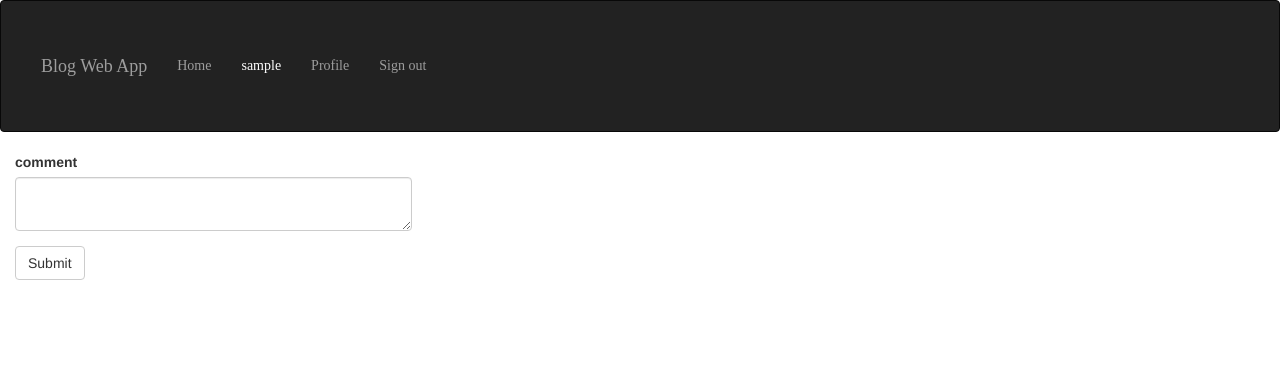
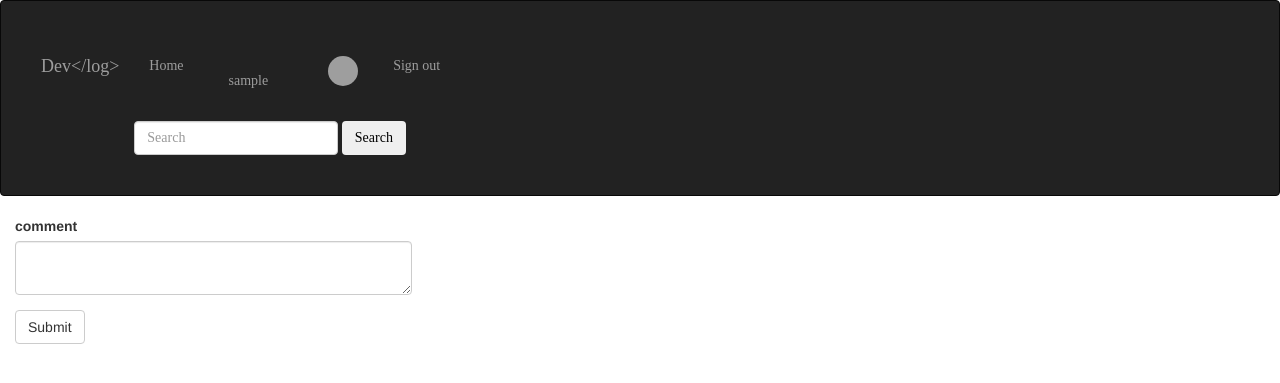
Before and after one commit to jameskomo/DevLog, a Flask app: page /comment/new/1 in a window 1280 px wide. Shown: the top 383 px of the page. Run offline with Flask 2, Linux system fonts and the light colour scheme; the visitor is signed in with stand-in values (Sample User, id 1); data comes from the database, SQL or seed files in the repository; data that the repository does not hold is empty; some libraries are stand-ins or nearby versions; some web fonts are replaced; grey boxes are pictures that could not be loaded.

Commit message:
Template inheritance implemented with base HTML inheriting from bootstrap and other templates inheriting from index template

```diff
--- a/app/main/forms.py
+++ b/app/main/forms.py
@@ -1,8 +1,10 @@
 from flask_wtf import FlaskForm
-from wtforms import StringField,TextAreaField,SubmitField
+from wtforms import StringField,TextAreaField,SubmitField, FileField
 from wtforms.validators import Required,Email
 from ..models import Subscribe
+
 class BlogForm(FlaskForm):
+    blog_pic_path = FileField ('Blog Image',validators=[Required()])
     blog = TextAreaField('blog',validators=[Required()])
     submit = SubmitField('Submit')
 
--- a/app/templates/base.html
+++ b/app/templates/base.html
@@ -6,9 +6,13 @@
     {% if title %}
     <title> {{ title }}</title>
     {% else %}
-    <title> Welcome to Komo Blog </title>
+    <title> Welcome to Dev</Log> Blog </title>
     {% endif %}
-
+    <!-- <link rel="stylesheet" href="https://stackpath.bootstrapcdn.com/bootstrap/4.3.1/css/bootstrap.min.css" integrity="sha384-ggOyR0iXCbMQv3Xipma34MD+dH/1fQ784/j6cY/iJTQUOhcWr7x9JvoRxT2MZw1T" crossorigin="anonymous"> -->
+    <link rel="stylesheet" href="https://use.fontawesome.com/releases/v5.8.1/css/all.css" integrity="sha384-50oBUHEmvpQ+1lW4y57PTFmhCaXp0ML5d60M1M7uH2+nqUivzIebhndOJK28anvf" crossorigin="anonymous">
+    <script src="https://code.jquery.com/jquery-3.3.1.slim.min.js" integrity="sha384-q8i/X+965DzO0rT7abK41JStQIAqVgRVzpbzo5smXKp4YfRvH+8abtTE1Pi6jizo" crossorigin="anonymous"></script>
+    <script src="https://cdnjs.cloudflare.com/ajax/libs/popper.js/1.14.7/umd/popper.min.js" integrity="sha384-UO2eT0CpHqdSJQ6hJty5KVphtPhzWj9WO1clHTMGa3JDZwrnQq4sF86dIHNDz0W1" crossorigin="anonymous"></script>
+    <script src="https://stackpath.bootstrapcdn.com/bootstrap/4.3.1/js/bootstrap.min.js" integrity="sha384-JjSmVgyd0p3pXB1rRibZUAYoIIy6OrQ6VrjIEaFf/nJGzIxFDsf4x0xIM+B07jRM" crossorigin="anonymous"></script>
 </head>
 
 <body>
@@ -26,6 +30,8 @@
     {{ moment.include_moment() }}
     {{ moment.lang('es') }}
     {% endblock %}
+
+    <script src="https://code.jquery.com/jquery-3.4.0.slim.js" integrity="sha256-milezx5lakrZu0OP9b2QWFy1ft/UEUK6NH1Jqz8hUhQ=" crossorigin="anonymous"></script>
 </body>
 
 </html>
--- a/app/templates/index.html
+++ b/app/templates/index.html
@@ -5,6 +5,7 @@
 <!-- <link rel="stylesheet" href="{{url_for('static',filename='index.css')}}"> -->
 <link href="https://fonts.googleapis.com/css?family=Laila" rel="stylesheet">
 <link rel="stylesheet" href="https://use.fontawesome.com/releases/v5.8.1/css/all.css" integrity="sha384-50oBUHEmvpQ+1lW4y57PTFmhCaXp0ML5d60M1M7uH2+nqUivzIebhndOJK28anvf" crossorigin="anonymous">
+
 {% endblock %}
 {% block content %}
 <blockquote class="content text-center text-lg">
--- a/app/templates/navbar.html
+++ b/app/templates/navbar.html
@@ -7,7 +7,7 @@
                 <span class="icon-bar"></span>
                 <span class="icon-bar"></span>
             </button>
-            <a class="navbar-brand" href="/">Blog Web App </a>
+            <a class="navbar-brand" href="{{ url_for('main.index') }}">Dev&lt;/log&gt;</a>
         </div>
         <div class="navbar-collapse collapse">
             <ul class="nav navbar-nav">
@@ -15,13 +15,19 @@
 
                 <ul class="nav navbar-nav navbar-right">
                     {% if current_user.is_authenticated %}
-                    <li style="color:white;padding:15px;">{{current_user.username}}</li>
-                    <li><a href="{{url_for('main.profile',uname=current_user.username)}}">Profile</a></li>
+                    <li style="color:white;padding:15px;"><a href="{{url_for('main.profile',uname=current_user.username)}}">{{current_user.username}}</a></li>
+                    <!-- Profile Pic -->
+                    <li><a href=" /"><img src="../static/profile_pic.jpg" alt="prof_pic" style="border-radius: 50%; width: 30px; height: 30px; margin-right: 5px; margin-left: 15px; margin-top: 0; margin-bottom:0;"></a></li>
+                    <!-- <li><a href="{{url_for('main.profile',uname=current_user.username)}}">Profile</a></li> -->
                     <li><a href="{{url_for('auth.logout')}}">Sign out</a></li>
                     {% else %}
                     <li><a href="{{url_for('auth.login')}}">Sign in</a></li>
                     {%endif%}
                 </ul>
+                <form class="form-inline my-2 my-lg-0">
+                    <input class="form-control mr-sm-2" type="search" placeholder="Search" aria-label="Search">
+                    <button class="btn btn-outline-success my-2 my-sm-0" type="submit">Search</button>
+                  </form>
         </div>
 
     </div>
--- a/requirements.txt
+++ b/requirements.txt
@@ -3,7 +3,7 @@ blinker==1.4
 Click==7.0
 dominate==2.3.5
 Flask==1.0.2
-Flask-Bootstrap==3.3.7.1
+Flask-Bootstrap>=3.3.7.1
 Flask-Login==0.4.1
 Flask-Mail==0.9.1
 Flask-Migrate==2.4.0
```
Also changed, not shown: app/static/photos/p-pic_1_1.png (added), app/static/photos/p-pic_2.png (added).
